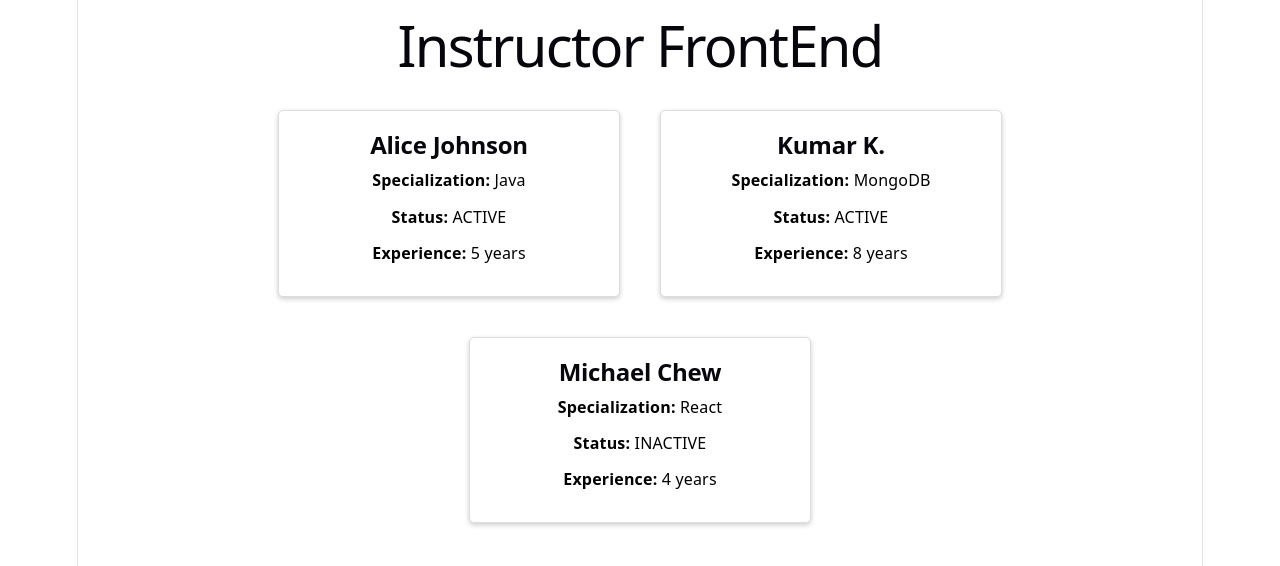
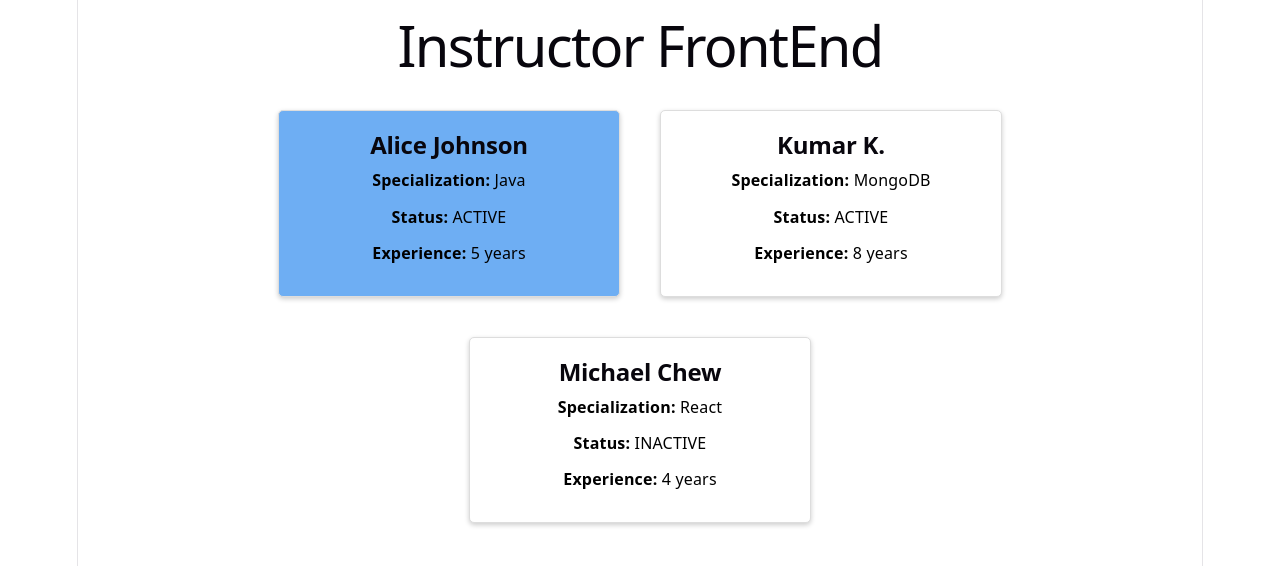
Before and after one commit to IrfanDarwish/InstructorProject, a React (Vite) app in the folder instructor-frontend/: page / in a window 1280 px wide. In both pictures the pointer is over the element 449 px from the left and 203 px from the top of the page. Shown: the top 566 px of the page. Built offline with nearby package versions, Linux system fonts and the light colour scheme.

Commit message:
add basic styling

```diff
--- a/instructor-frontend/src/App.css
+++ b/instructor-frontend/src/App.css
@@ -229,6 +229,6 @@
   border-radius: 5px;
 }
 
-.card a:hover {
-  background-color: #0056b3;
+.card:hover {
+  background-color: #6eaef3;
 }
```
